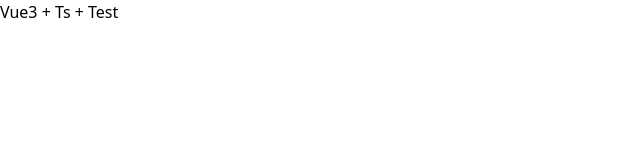
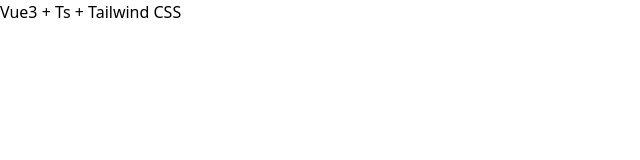
Before and after one commit to qingshan777/four_page, a Vue app: page / in a window 1280 px wide. Shown: the top 160 px of the page, without its empty margins (0-640 px from the left). Built offline with nearby package versions, Linux system fonts and the light colour scheme.

Commit message:
chore: eslint 规则修改

```diff
--- /dev/null
+++ b/auto-imports.d.ts
@@ -0,0 +1,4 @@
+// Generated by 'unplugin-auto-import'
+// We suggest you to commit this file into source control
+declare global {}
+export {}
--- a/postcss.config.js
+++ b/postcss.config.js
@@ -3,7 +3,7 @@
  * @Date: 2022-02-09 14:40:43
  * @LastEditTime: 2022-02-09 14:41:03
  * @LastEditors: liqingshan
- * @FilePath: \qs-vue-template\postcss.config.js
+ * @FilePath: \vue-template\postcss.config.js
  * @Description:
  */
 module.exports = {
--- a/src/App.vue
+++ b/src/App.vue
@@ -1,15 +1,15 @@
 <!--
  * @Author: liqingshan
  * @Date: 2021-11-18 09:30:58
- * @LastEditTime: 2021-11-29 11:44:07
+ * @LastEditTime: 2022-03-03 09:59:13
  * @LastEditors: liqingshan
- * @FilePath: \qs-vue-template\src\App.vue
+ * @FilePath: \vue-template\src\App.vue
  * @Description:
 -->
 <script setup lang="ts"></script>
 
 <template>
-  <div>Vue3 + Ts + Test</div>
+  <div>Vue3 + Ts + Tailwind CSS</div>
 </template>
 
 <style></style>
--- a/tailwind.config.js
+++ b/tailwind.config.js
@@ -3,7 +3,7 @@
  * @Date: 2022-02-09 14:40:43
  * @LastEditTime: 2022-02-09 14:41:14
  * @LastEditors: liqingshan
- * @FilePath: \qs-vue-template\tailwind.config.js
+ * @FilePath: \vue-template\tailwind.config.js
  * @Description:
  */
 module.exports = {
```
Also changed, not shown: package.json (+26 -18 lines), tsconfig.json (+29 -3 lines), .commitlintrc.js, .eslintrc.js, 2 other files (tests, documents, lock files or other folders).
